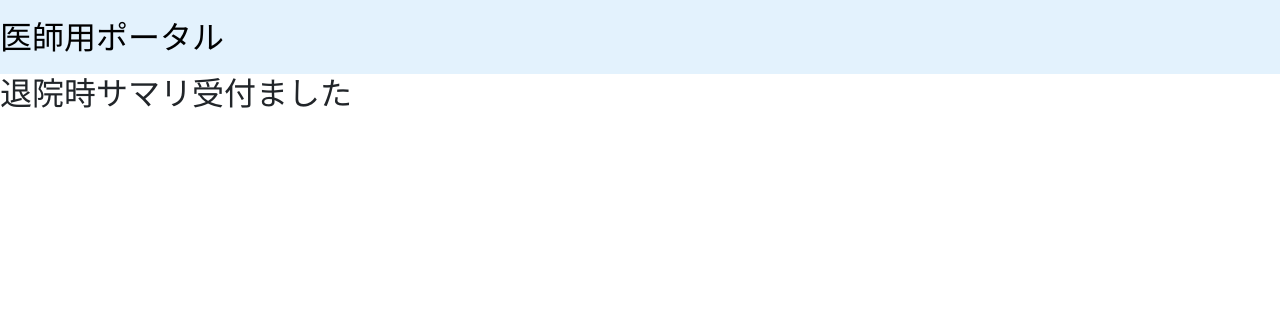
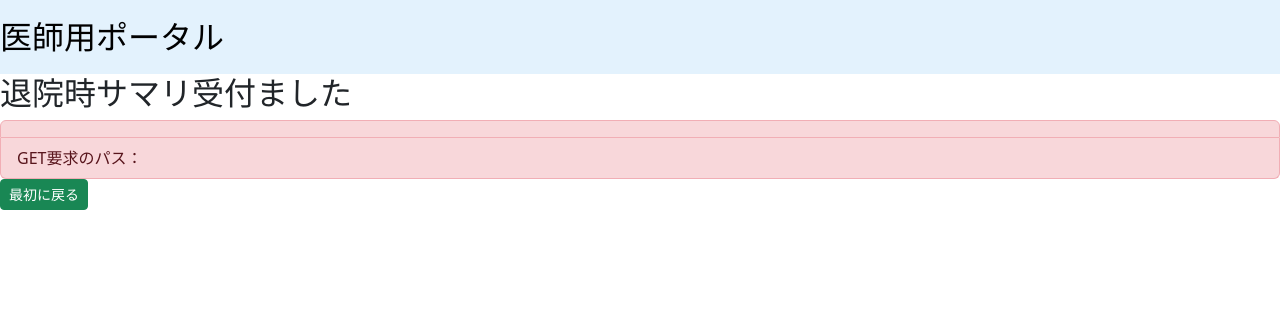
Before and after one commit to iijimam/TryFlask, a Flask app: page /callproduction/1/1/1/1 in a window 1280 px wide. Shown: the top 334 px of the page. Run offline with Flask 2, Linux system fonts and the light colour scheme; data that the repository does not hold is empty; some libraries are stand-ins or nearby versions.

Commit message:
HTTP応答の出力追加

```diff
--- a/app.py
+++ b/app.py
@@ -63,8 +63,8 @@
     print(url)
     apihead={"Content-Type":"application/json;charset=utf-8"}
     ret = requests.post(url,headers=apihead)
-    print(ret.json())
-    return render_template("end.html",post=ret.json)
+    #print(ret.json())
+    return render_template("end.html",post=ret.json())
 
 
 if __name__=="__main__":
--- a/templates/end.html
+++ b/templates/end.html
@@ -3,5 +3,13 @@
 {% block body %}
 <h2>退院時サマリ受付ました</h2>
 <div class="form">
+    <ul class="list-group">
+        <li class="list-group-item list-group-item-danger">{{ post["Message"]}} </li>
+        <li class="list-group-item list-group-item-danger">GET要求のパス：{{post["Path"]}}</li>
+    </ul>
+    </div>
+        <a class="btn btn-success btn-sm" href="/">最初に戻る</a>
+    </li>
+    </ul>
 </div>
 {% endblock %}
```
